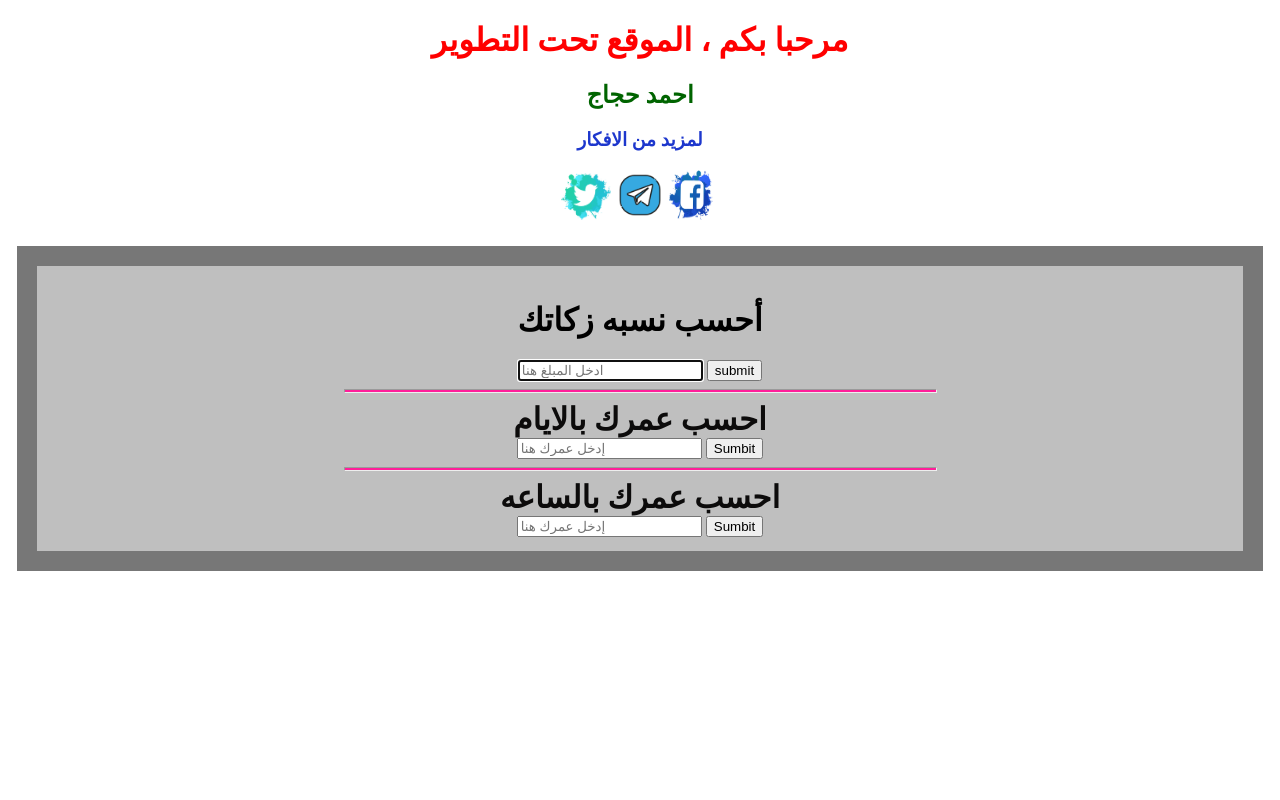
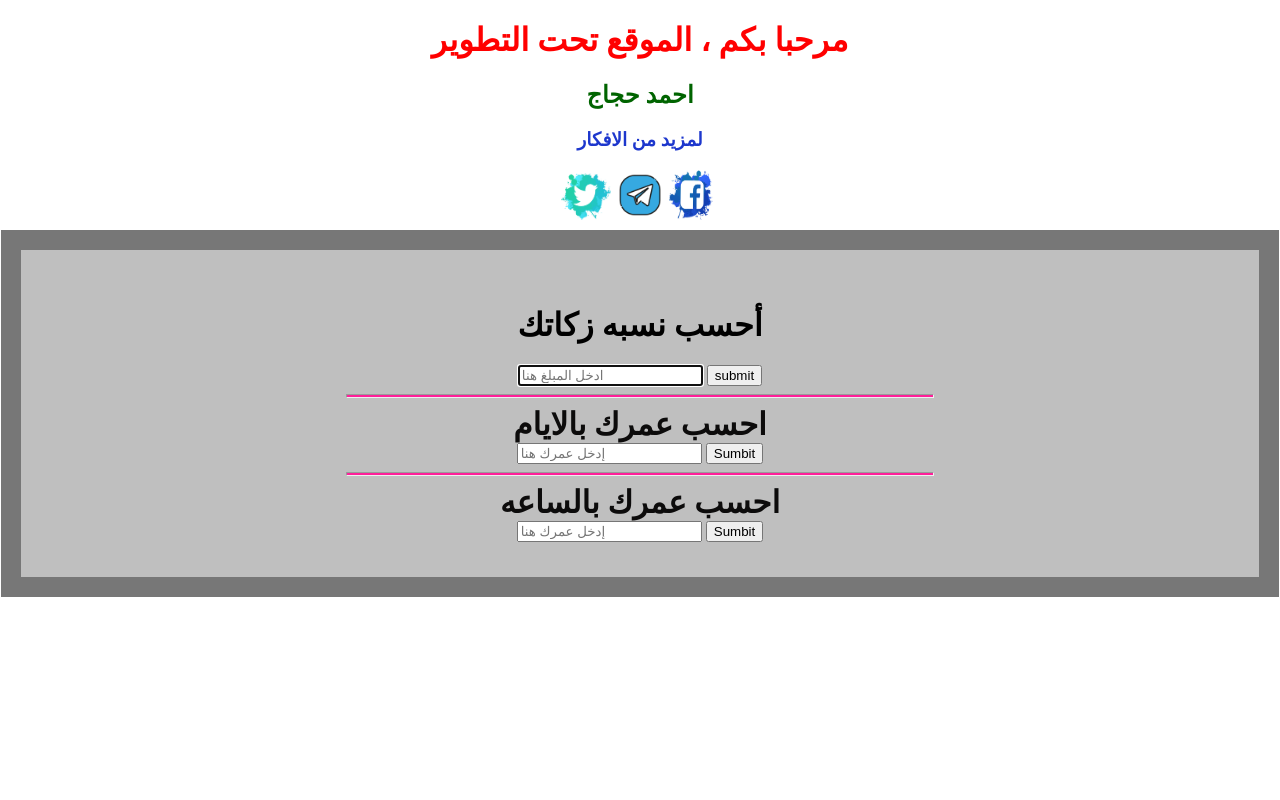
Before and after one commit to i7ego/mini_games, a plain HTML site: page index.html in a window 1280 px wide. Shown: the top 800 px of the page. Drawn offline with Linux system fonts and the light colour scheme; files whose address does not match are found by name; a web font is replaced by a local one.

Commit message:
Update mains.css

```diff
--- a/mains.css
+++ b/mains.css
@@ -18,8 +18,8 @@ h3 {
     position: relative;
 
     top: 5px;
-    padding: 14px;
-    margin: 17px;
+    padding: 35px;
+    margin: 1px;
     background-color: #7777;
     border: 20px solid #777;
 
@@ -67,7 +67,7 @@ body {
 	width: 400px;
 	height: 600px;
 	position: absolute;
-	top: 140%;
+	top: 150%;
 	left: 50%;
 	background: #5c5859;
 	padding: 0;
```
